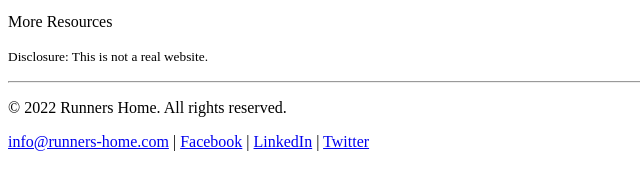
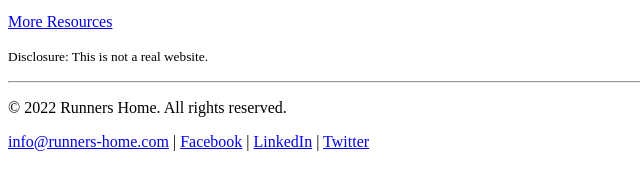
Before and after one commit to tlg-24-05-visa-sde-1/dw-links-exercise, a plain HTML site: page resources/links.html in a window 1280 px wide. Shown: the part 222-405 px from the top of the page, 0-640 px from the left. Drawn offline with Linux system fonts and the light colour scheme.

Commit message:
fixed errors on links html

```diff
--- a/resources/links.html
+++ b/resources/links.html
@@ -46,7 +46,7 @@
   <!-- Add any additional running links you like. -->
 </div>
 <!-- The text below should link to the Resources index page-->
-<p>More Resources</p>
+<p><a href="index.html">More Resources</a></p>
 <p><small>Disclosure: This is not a real website.</small></p>
 <hr>
 <p>&copy; 2022 Runners Home. All rights reserved.</p>
```
